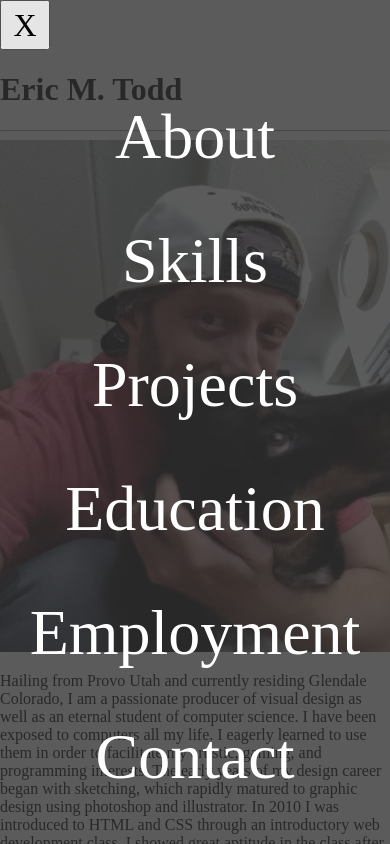
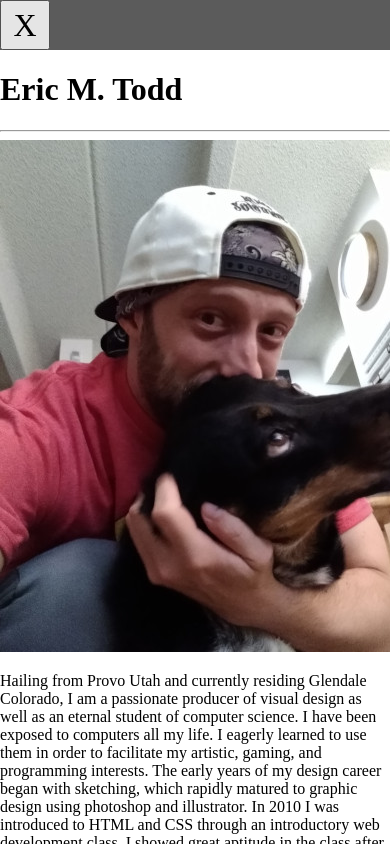
Before and after one commit to EricMTodd/resume-cv, a React (Create React App) app: page / in a window 390 px wide. Built offline with nearby package versions, Linux system fonts and the light colour scheme.

Commit message:
Links now slide in and out for mobile navigation.

```diff
--- a/src/App.css
+++ b/src/App.css
@@ -25,15 +25,15 @@ main {
   }
 
   #nav-links {
+    width: 100%;
     background-color: rgba(50, 50, 50, 0.8);
-    position: absolute;
     height: calc(100% - 50px);
-    width: 100%;
     font-size: 64px;
     display: flex;
     flex-direction: column;
     justify-content: space-evenly;
     align-items: center;
+    position: absolute;
   }
 
   #nav-links > a {
@@ -41,4 +41,13 @@ main {
     text-decoration: none;
   }
 
+  .display-links {
+    transform: translate(0);
+    transition: 0.6s;
+  }
+
+  .hidden-links {
+    transform: translate(-100%);
+    transition: 0.6s;
+  }
 }
--- a/src/components/NavBar.js
+++ b/src/components/NavBar.js
@@ -9,7 +9,7 @@ const NavBar = () => {
       <div id="nav-button-track">
         <button onClick={toggleNav} className="collapsed-nav-button">X</button>
       </div>
-      <div id="nav-links">
+      <div id="nav-links" className="hidden-links">
         <a href="#about">About</a>
         <a href="#skills">Skills</a>
         <a href="#projects">Projects</a>
```
